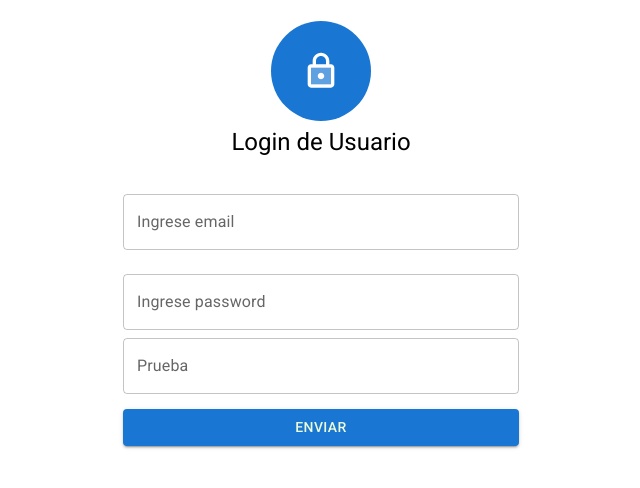
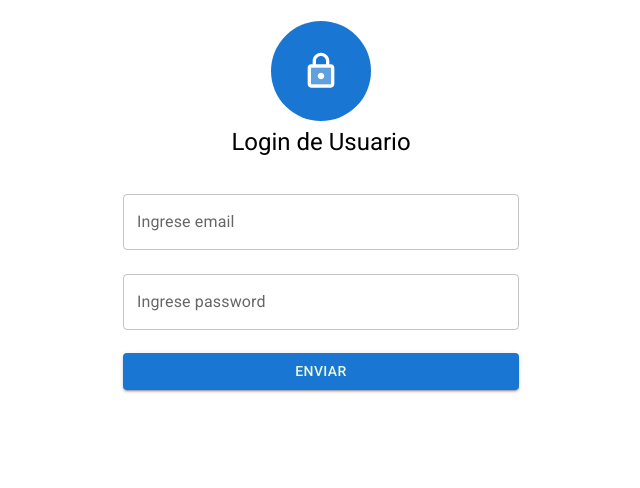
Before and after one commit to esanchez0/FrontBase, a React (Create React App) app: page /auth/login in a window 1280 px wide. Shown: the top 488 px of the page, without its empty margins (319-959 px from the left). Built offline with nearby package versions, Linux system fonts and the light colour scheme.

Commit message:
Calendario

```diff
--- a/src/componentes/seguridad/Login.js
+++ b/src/componentes/seguridad/Login.js
@@ -9,9 +9,8 @@ import {
 } from "@mui/material";
 import LockTwoToneIcon from "@mui/icons-material/LockTwoTone";
 import { loginUsuario } from "../../actions/UsuarioAction";
-import { redirect, useNavigate } from "react-router-dom";
+import { useNavigate } from "react-router-dom";
 import { useStateValue } from "../../contexto/store";
-import TextBox from "../UI/TextBox";
 
 const Login = () => {
   const [{ usuarioSesion }, dispatch] = useStateValue();
@@ -78,18 +77,7 @@ const Login = () => {
             margin="normal"
             onChange={IngresarValoresMemoria}
             value={datos.password || ""}
-
           ></TextField>
-          <TextBox
-            id="alias"
-            name="alias"
-            value={datos.alias || ""}
-            onChange={IngresarValoresMemoria}
-            label="Prueba"
-            required={true}
-            requiredLabel={"Ingrese Informacion"}
-
-          ></TextBox>
           <Button
             type="submit"
             fullWidth
@@ -97,7 +85,6 @@ const Login = () => {
             color="primary"
             style={style.submit}
             onClick={IniciarSesion}
-
           >
             Enviar
           </Button>
```
